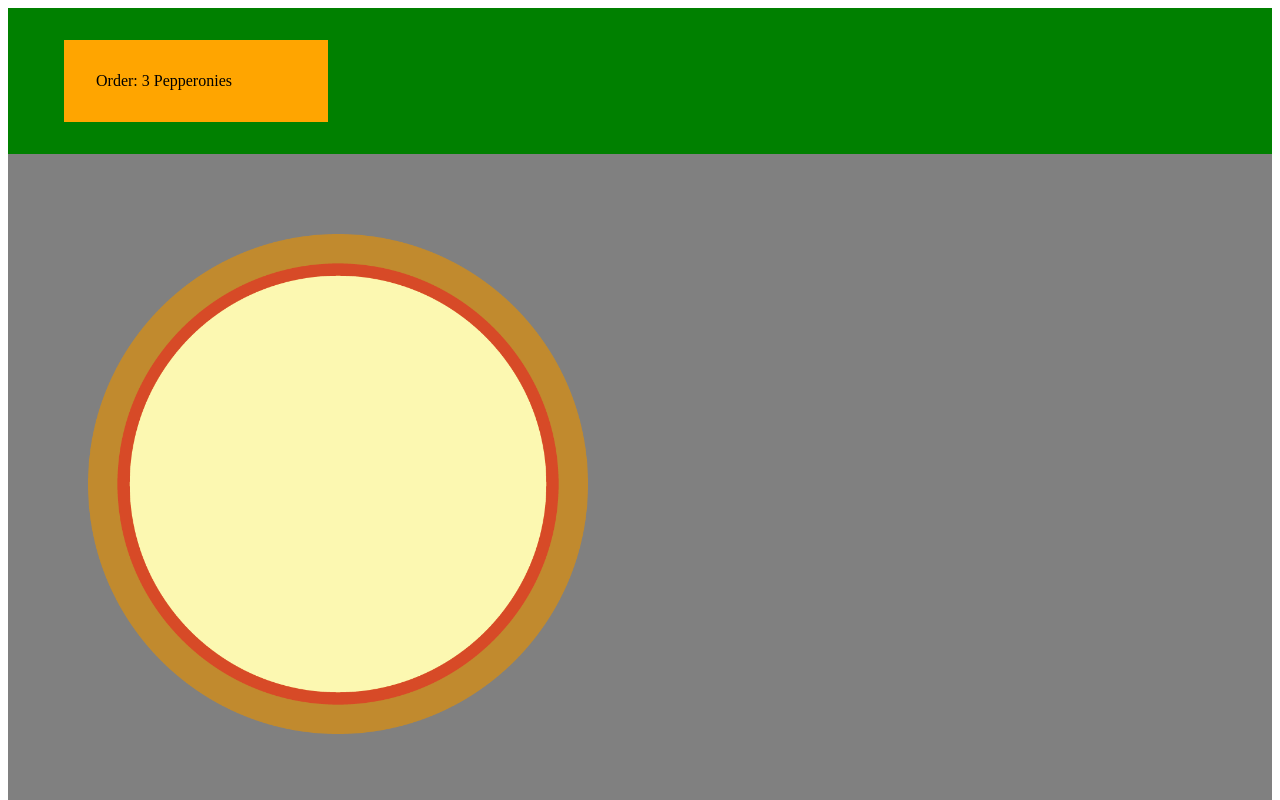
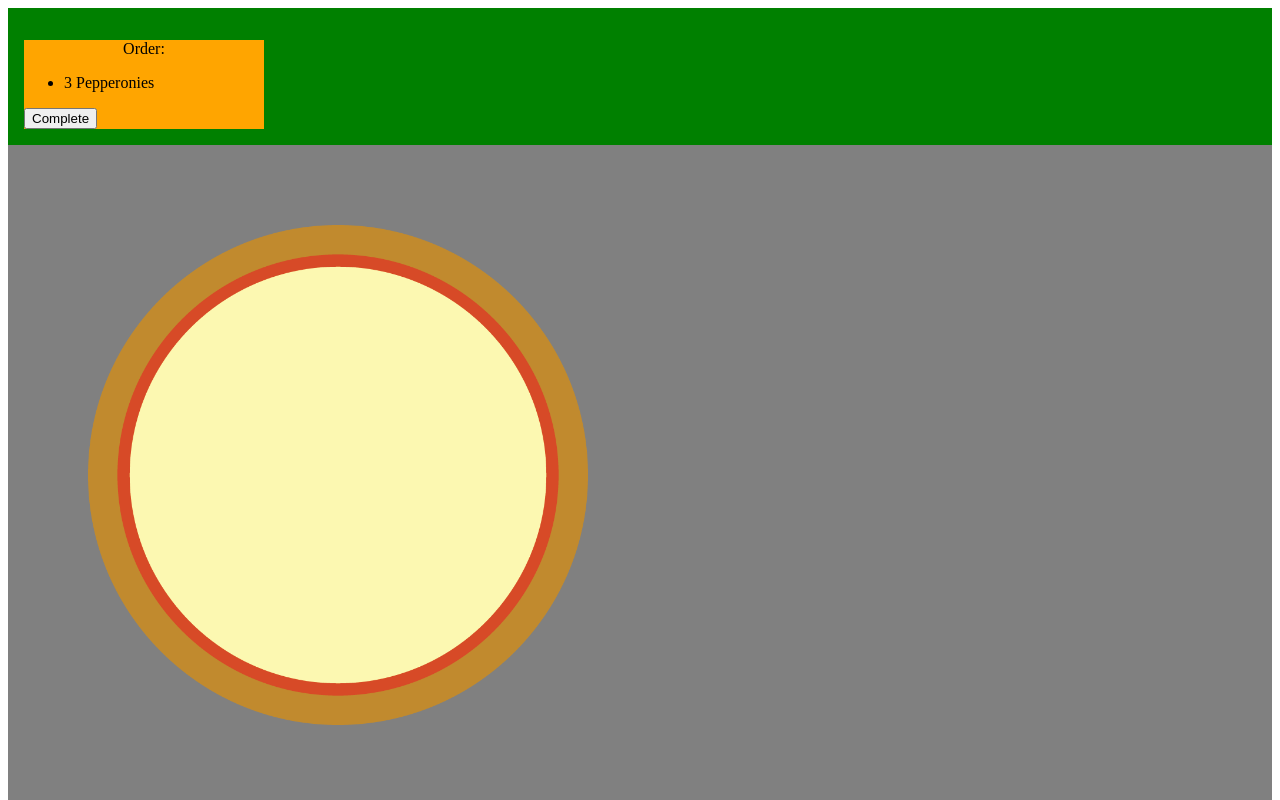
Before and after one commit to MelonsAway/Slice-, a website: page index.html in a window 1280 px wide. Shown: the top 800 px of the page. Drawn offline with Linux system fonts and the light colour scheme.

Commit message:
Restyled order section and added complete button

```diff
--- a/index.html
+++ b/index.html
@@ -7,9 +7,13 @@
   </head>
   <body>
     <header>
-      <ul>
-        <li>Order: 3 Pepperonies</li>
-      </ul>
+      <div class="order">
+        <p id="Order">Order: </p>
+        <ul>
+          <li>3 Pepperonies</li>
+        </ul>
+        <button id="complete" type="button" name="button">Complete</button>
+      </div>
     </header>
     <main>
       <img src="images/pizza.png" alt = "Cheese Pizza" id='pizza'>
@@ -17,6 +21,6 @@
     <footer>
       <img src="images/pepperoni.png" alt="Pepperoni Ingredient" class='ingredients'>
     </footer>
-
+    <script type="text/javascript" src="main.js"></script>
   </body>
 </html>
--- a/main.js
+++ b/main.js
@@ -0,0 +1,5 @@
+let completeButton = document.getElementById('complete');
+
+completeButton.addEventListener('click', function(event) {
+  alert('Test');
+});
--- a/styles.css
+++ b/styles.css
@@ -12,14 +12,14 @@ footer {
   background: lightgrey;
   padding: 3rem;
 }
-
+/*
 li {
   background: orange;
   width: 200px;
   padding: 2rem;
   list-style-type: none;
 }
-
+*/
 #pizza {
   width: 500px;
 }
@@ -27,3 +27,13 @@ li {
 .ingredients {
   width: 100px;
 }
+
+.order {
+  background-color: orange;
+  width: 15em;
+  height: auto;
+}
+
+#Order {
+  text-align: center;
+}
```
